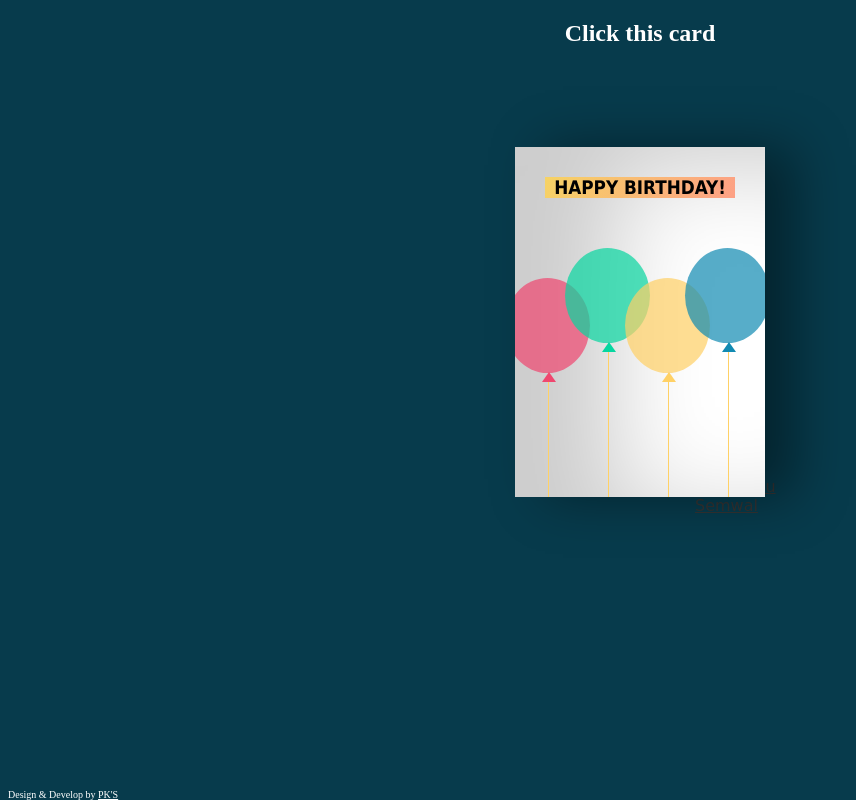
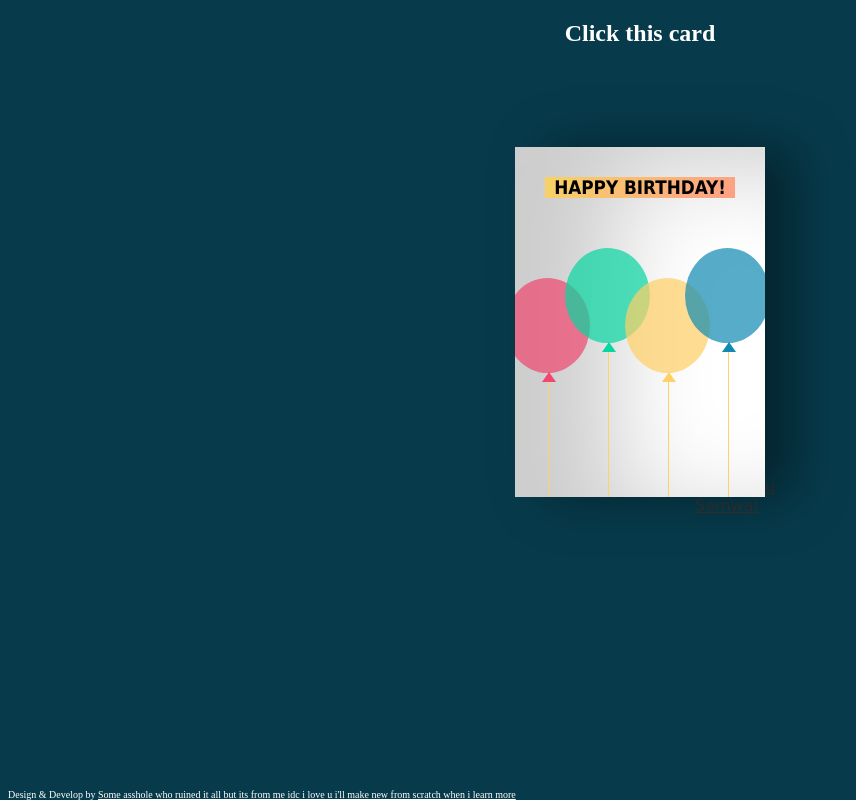
Before and after one commit to maniac-morty/Justnew, a plain HTML site: page index.html in a window 1280 px wide. Shown: the whole page, without its empty margins (0-856 px from the left). Drawn offline with Linux system fonts and the light colour scheme; a script that the page names is missing.

Commit message:
Update index.html

```diff
--- a/index.html
+++ b/index.html
@@ -34,7 +34,7 @@
   </div>
 </div>
 </div>
-<footer><center>Design & Develop by <a href="https://praweensoni.netlify.app/">PK'S</a></center>
+<footer><center>Design & Develop by <a href="https://praweensoni.netlify.app/">Some asshole who ruined it all but its from me idc i love u i'll make new from scratch when i learn more </a></center>
 </footer>
   <script src="main.js"></script>
 </body>
```
